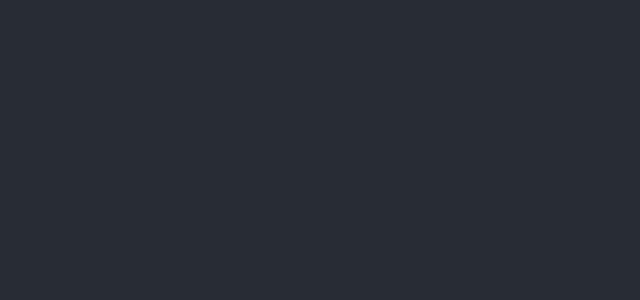
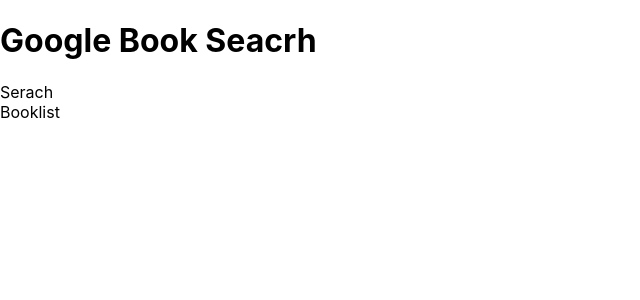
Before and after one commit to thinkful-ei-armadillo/robin-michael-google-books-api, a React (Create React App) app: page / in a window 1280 px wide. Shown: the top 300 px of the page, without its empty margins (0-640 px from the left). Built offline with nearby package versions, Linux system fonts and the light colour scheme.

Commit message:
more files

```diff
--- a/src/App.js
+++ b/src/App.js
@@ -1,13 +1,21 @@
 import React, { Component } from 'react';
 import './App.css';
+import SeacrhAndFilter from './SearchAndFilter';
+import Booklist from './Booklist';
 
 class App extends Component {
   render() {
     return (
-      <div className="App">
-        <header className="App-header">
-
+      <div>
+        <header>
+          <h1>Google Book Seacrh</h1>
         </header>
+        <div>
+          <SeacrhAndFilter />
+        </div>
+        <main>
+          <Booklist />
+        </main>
       </div>
     );
   }
--- /dev/null
+++ b/src/Booklist.js
@@ -0,0 +1,10 @@
+import React from 'react';
+
+class Booklist extends React.Component{
+    render(){
+        return (
+            <div>Booklist</div>
+        )
+    }
+}
+export default Booklist;
--- /dev/null
+++ b/src/SearchAndFilter.js
@@ -0,0 +1,11 @@
+import React from 'react';
+
+class SearchAndFilter extends React.Component {
+    render(){
+        return (
+            <div>Serach</div>
+        )
+    }
+}
+
+export default SearchAndFilter;
```
